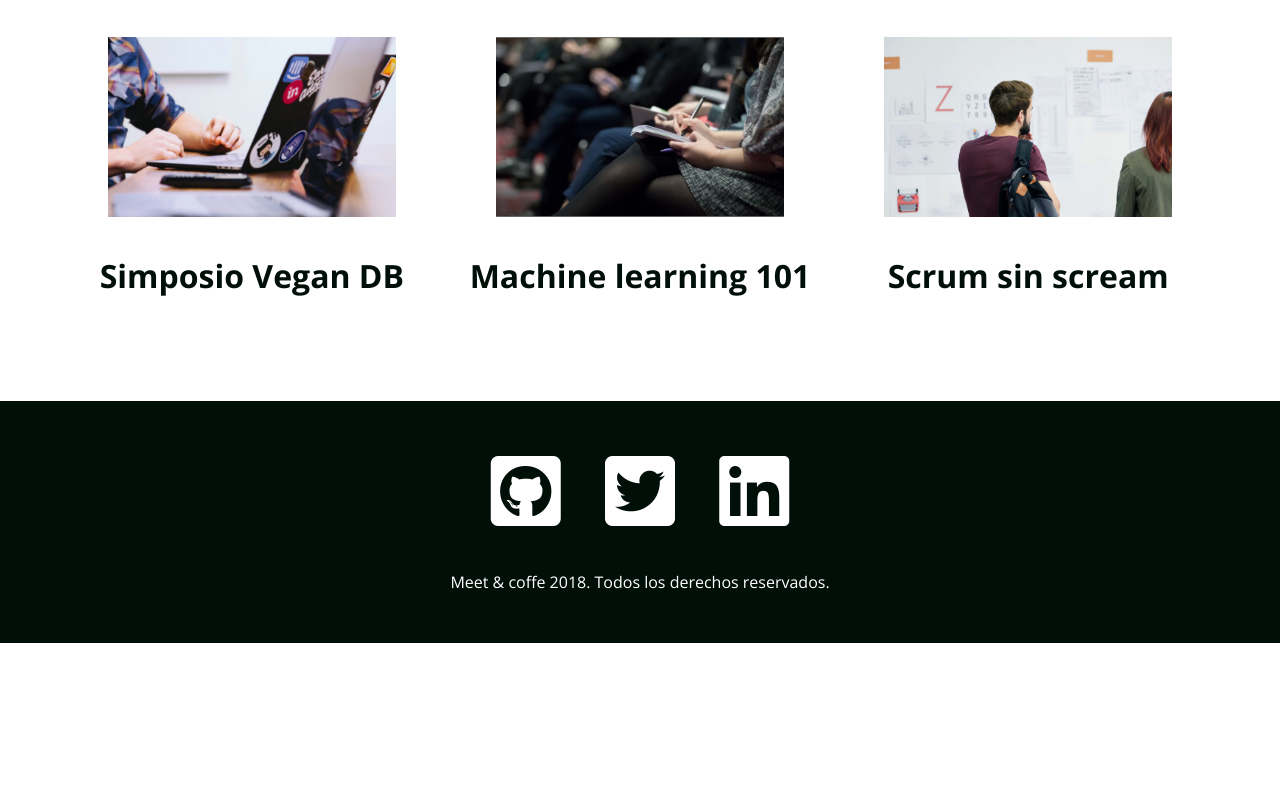
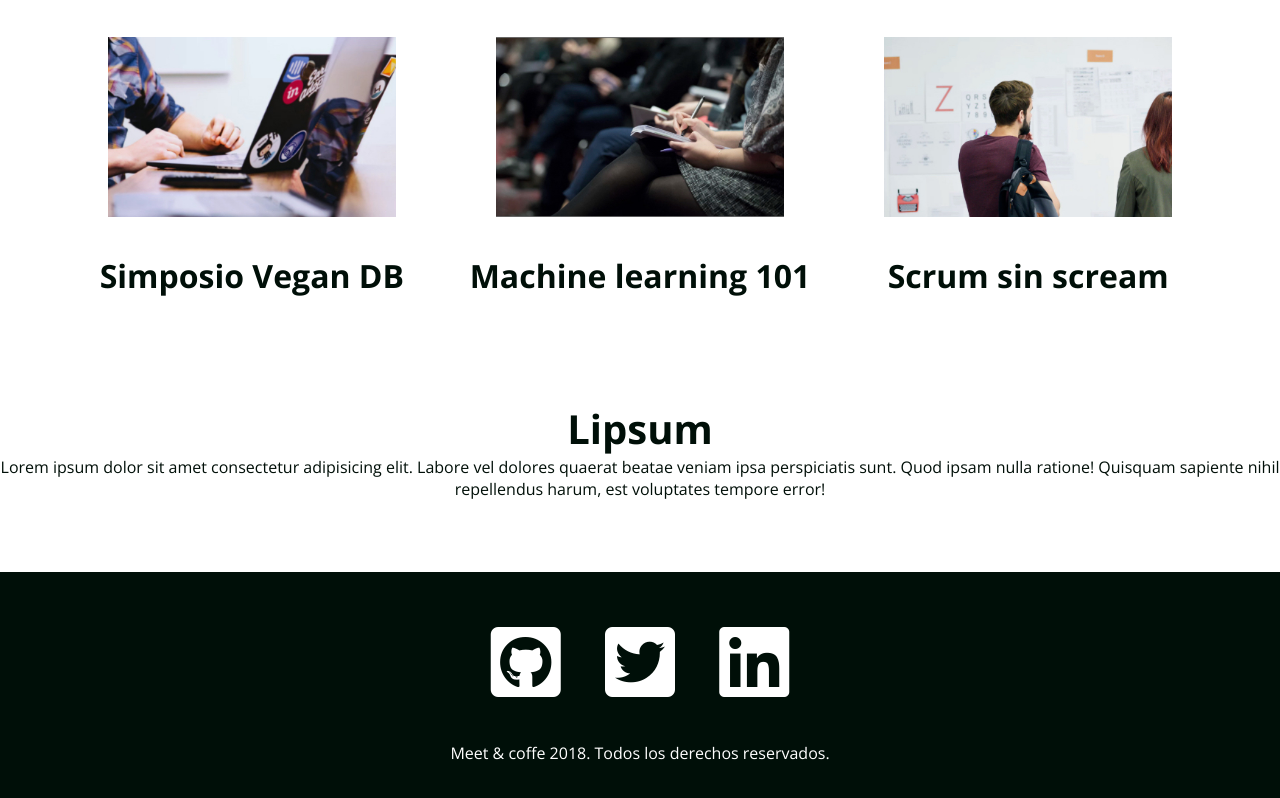
Before and after one commit to rodrigotapia32/Meet-coffee, a plain HTML site: page index.html in a window 1280 px wide. Shown: the part 1527-2325 px from the top of the page. Before the commit the page ends 2170 px from the top, so only its background shows below. Drawn offline with nearby package versions, Linux system fonts and the light colour scheme.

Commit message:
add new text

```diff
--- a/index.html
+++ b/index.html
@@ -66,6 +66,15 @@
 		</article>
   </section>
 
+  <section>
+	<h2>Lipsum</h2>
+	<p>Lorem ipsum dolor sit amet consectetur adipisicing elit. Labore vel dolores quaerat beatae veniam ipsa perspiciatis sunt. Quod ipsam nulla ratione! Quisquam sapiente nihil repellendus harum, est voluptates tempore error!</p>
+
+  </section>
+
+
+
+
 	<footer id="contacto" class="oscuro">
 		<a href="https://github.com"><i class="fab fa-github-square fa-5x"></i></a>
 		<a href="https://twitter.com"><i class="fab fa-twitter-square fa-5x"></i></a>
```
